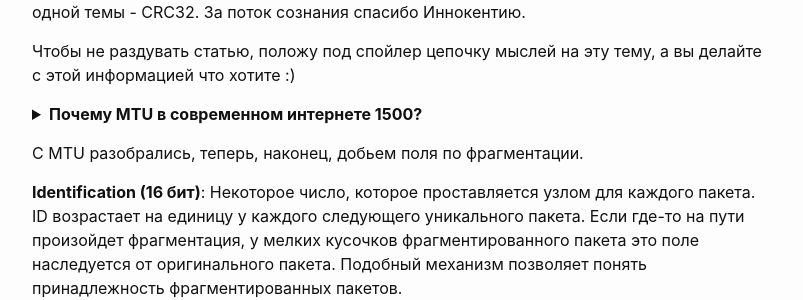
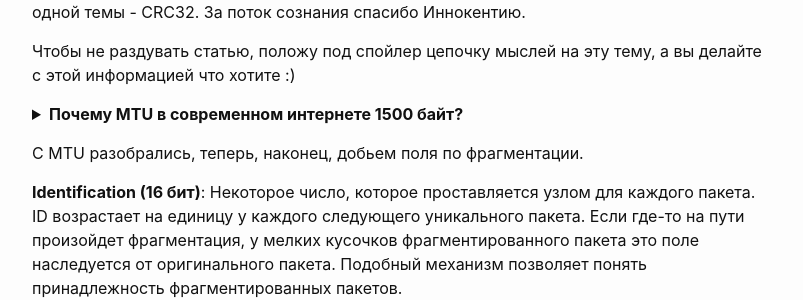
Before and after one commit to woohung/woohung.github.io, a Jekyll site: the page built from _posts/2023-04-22-ENCOR-Часть 3.0-Routing concepts, IPv4.md, in a window 1280 px wide and 900 px high, scrolled down 8818 px. Shown: the part 156-456 px from the top of the window, without its empty margins (238-1041 px from the left). Built offline with Jekyll 4.4.1, drawn with Linux system fonts in a browser that asks for light colours.

Commit message:
Update 2023-04-22-ENCOR-Часть 3.0-Routing concepts, IPv4.md

```diff
--- a/_posts/2023-04-22-ENCOR-Часть 3.0-Routing concepts, IPv4.md
+++ b/_posts/2023-04-22-ENCOR-Часть 3.0-Routing concepts, IPv4.md
@@ -206,7 +206,7 @@ MTU = MSS + IP + ICMP = 1472 + 20 + 8 = 1500 байт
 Чтобы не раздувать статью, положу под спойлер цепочку мыслей на эту тему, а вы делайте с этой информацией что хотите :)
 
 <details>
-	<summary><b>Почему MTU в современном интернете 1500?</b></summary>
+	<summary><b>Почему MTU в современном интернете 1500 байт?</b></summary>
 		<li>Соображение №1: Почему 1500 байт? Потому что вложение, максимальное для ethernet = 1500 байт.</li>
 		<li>Соображение №2: Почему вложение в ethernet 1500 байт? Потому что CRC32.</li>
 		<li>Соображение №3: Почему в Token Ring-е 1500 байт (на основе которого отчасти сделан Ethernet)? Потому что бессердечная сука математика.</li>
```
